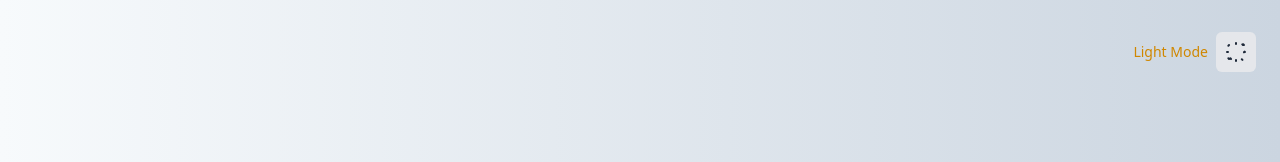
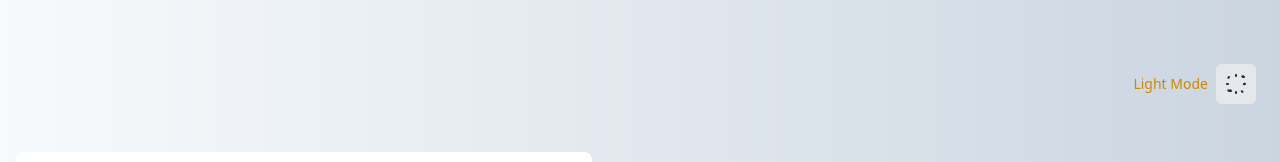
Before and after one commit to Olumuyiwa24/RateTracker, a React (Vite) app: page / in a window 1280 px wide. Shown: the top 162 px of the page. Built offline with nearby package versions, Linux system fonts and the light colour scheme.

Commit message:
fixed the heroText margin

```diff
--- a/src/App.tsx
+++ b/src/App.tsx
@@ -12,7 +12,7 @@ export default function App() {
     document.body.classList.add(mode);
   }, [mode]);
   return(
-    <div className={ `${mode === 'dark' ? 'dark' : 'light'} pt-42`}>
+    <div className={ `${mode === 'dark' ? 'dark' : 'light'} pt-20`}>
       <ThemeToggle />
       <AppRouter />
     </div>
--- a/src/components/themeToggle.tsx
+++ b/src/components/themeToggle.tsx
@@ -8,7 +8,7 @@ const ThemeToggle = () => {
     const currentTheme = useSelector((state: RootState) => state.theme.mode)
 
     return (
-        <div className="relative flex items-center justify-end p-4 sm:p-2 w-full bottom-40">
+        <div className="relative flex items-center justify-end p-4 sm:p-2 w-full bottom-10">
             <div className="flex items-center space-x-2">
             <span className="text-xs sm:text-sm text-yellow-600 dark:text-gray-100 hidden sm:inline">
                 <span className="mr-2">
```
